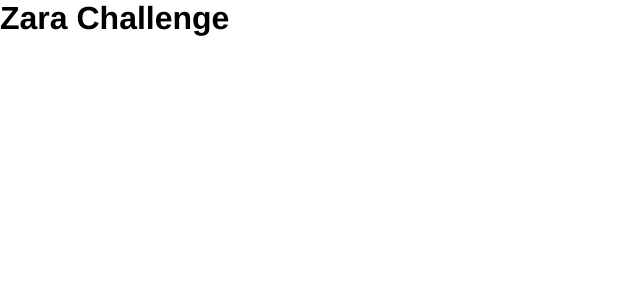
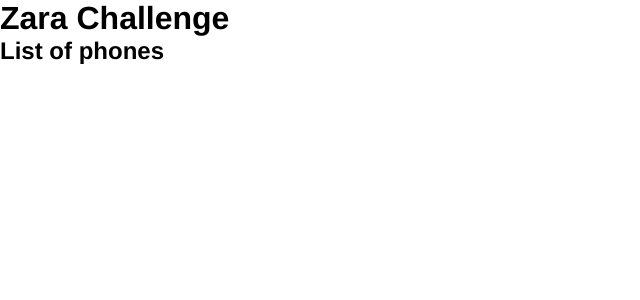
Before and after one commit to varitoapg/napptilus-challenge-zara, a React (Vite) app: page / in a window 1280 px wide. Shown: the top 300 px of the page, without its empty margins (0-640 px from the left). Built offline with nearby package versions, Linux system fonts and the light colour scheme; no server answers.

Commit message:
Implement routes in main and App

```diff
--- a/src/components/App/App.jsx
+++ b/src/components/App/App.jsx
@@ -1,9 +1,17 @@
+import { Routes, Route, Navigate } from "react-router-dom";
+import PhonesPage from "../../pages/PhonesPage/PhonesPage";
+import PhoneDetailPage from "../../pages/PhoneDetailPage/PhoneDetailPage";
 import "./App.css";
 
 function App() {
   return (
     <>
       <h1>Zara Challenge</h1>
+      <Routes>
+        <Route path="/" element={<PhonesPage />} />
+        <Route path="/phone/:phoneId" element={<PhoneDetailPage />} />
+        <Route path="*" element={<Navigate to="/" />} />
+      </Routes>
     </>
   );
 }
--- a/src/main.jsx
+++ b/src/main.jsx
@@ -1,13 +1,16 @@
 import { StrictMode } from "react";
 import { createRoot } from "react-dom/client";
+import { BrowserRouter } from "react-router-dom";
 import "./index.css";
 import App from "./components/App/App.jsx";
 import { PhoneProvider } from "./contexts/PhoneContext/PhoneContext";
 
 createRoot(document.getElementById("root")).render(
   <StrictMode>
-    <PhoneProvider>
-      <App />
-    </PhoneProvider>
+    <BrowserRouter>
+      <PhoneProvider>
+        <App />
+      </PhoneProvider>
+    </BrowserRouter>
   </StrictMode>
 );
```
